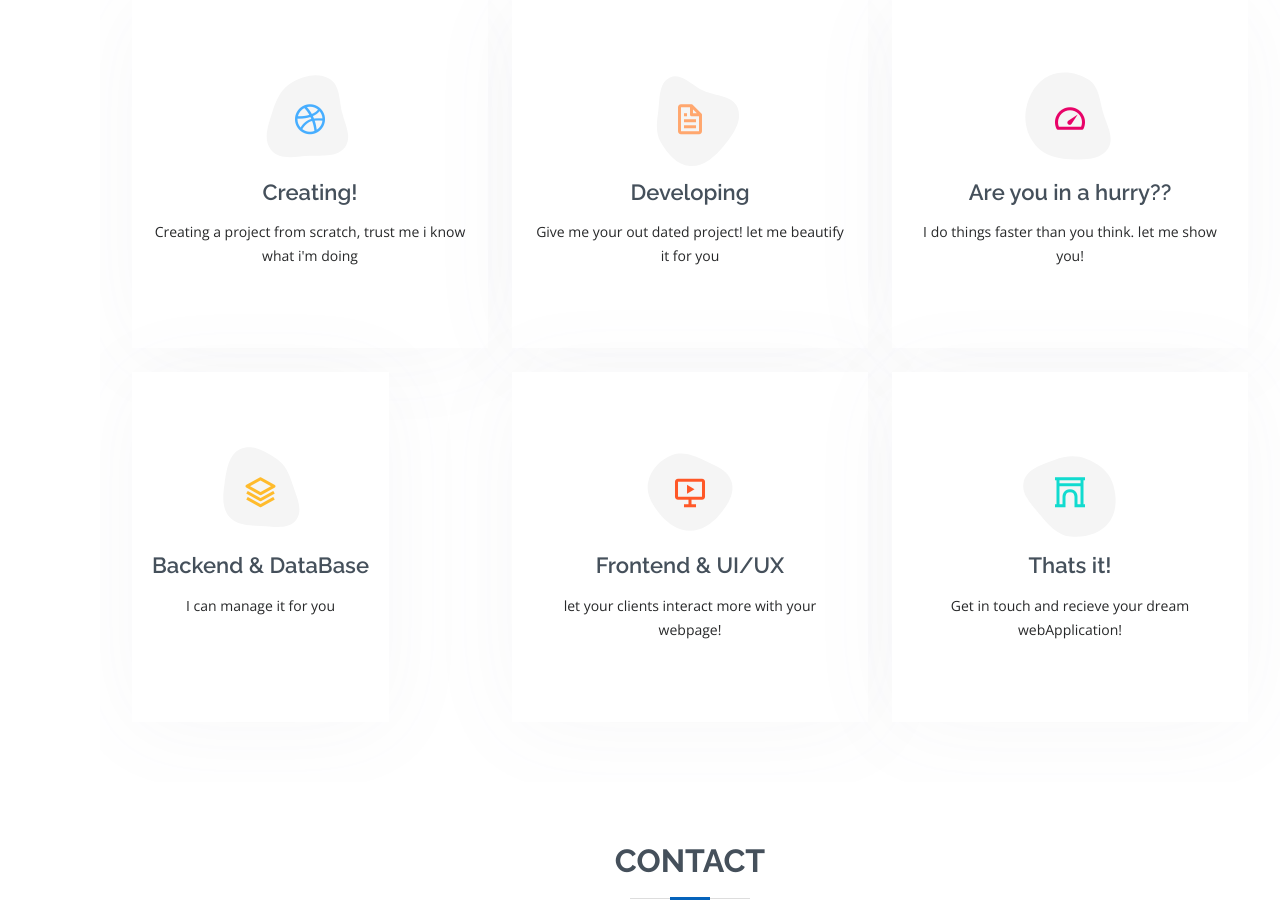
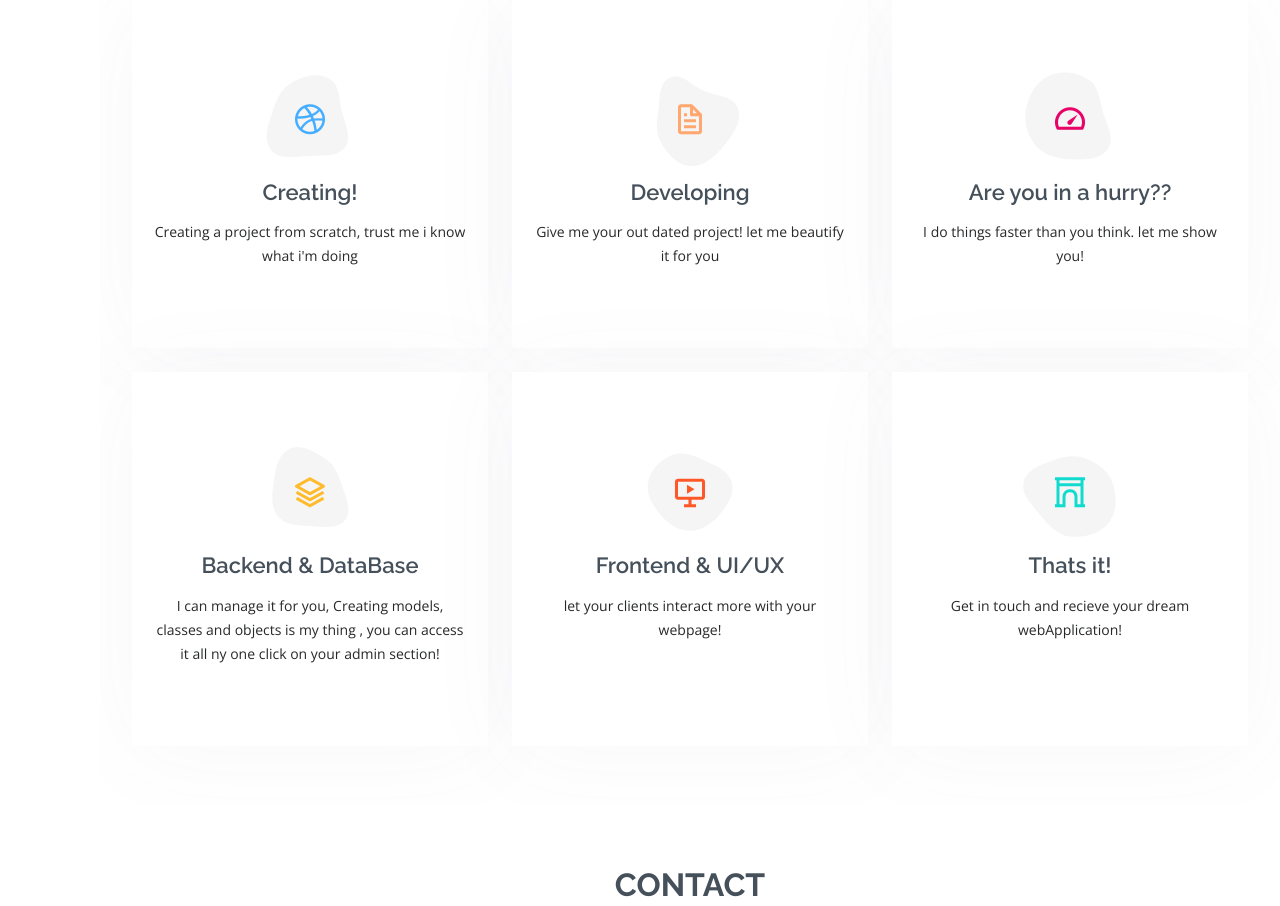
Before and after one commit to Aksh4n/ashkansarshari, a Django app: page / in a window 1280 px wide. Shown: the part 5505-6411 px from the top of the page. Run offline with Django 4.2, Linux system fonts and the light colour scheme; some libraries are stand-ins or nearby versions.

Commit message:
'bugfixed'

```diff
--- a/home/templates/index.html
+++ b/home/templates/index.html
@@ -482,7 +482,7 @@
                 <i class="bx bx-layer"></i>
               </div>
               <h4><a href="">Backend & DataBase</a></h4>
-              <p>I can manage it for you</p>
+              <p>I can manage it for you, Creating models, classes and objects is my thing , you can access it all ny one click on your admin section!</p>
             </div>
           </div>
 
```
